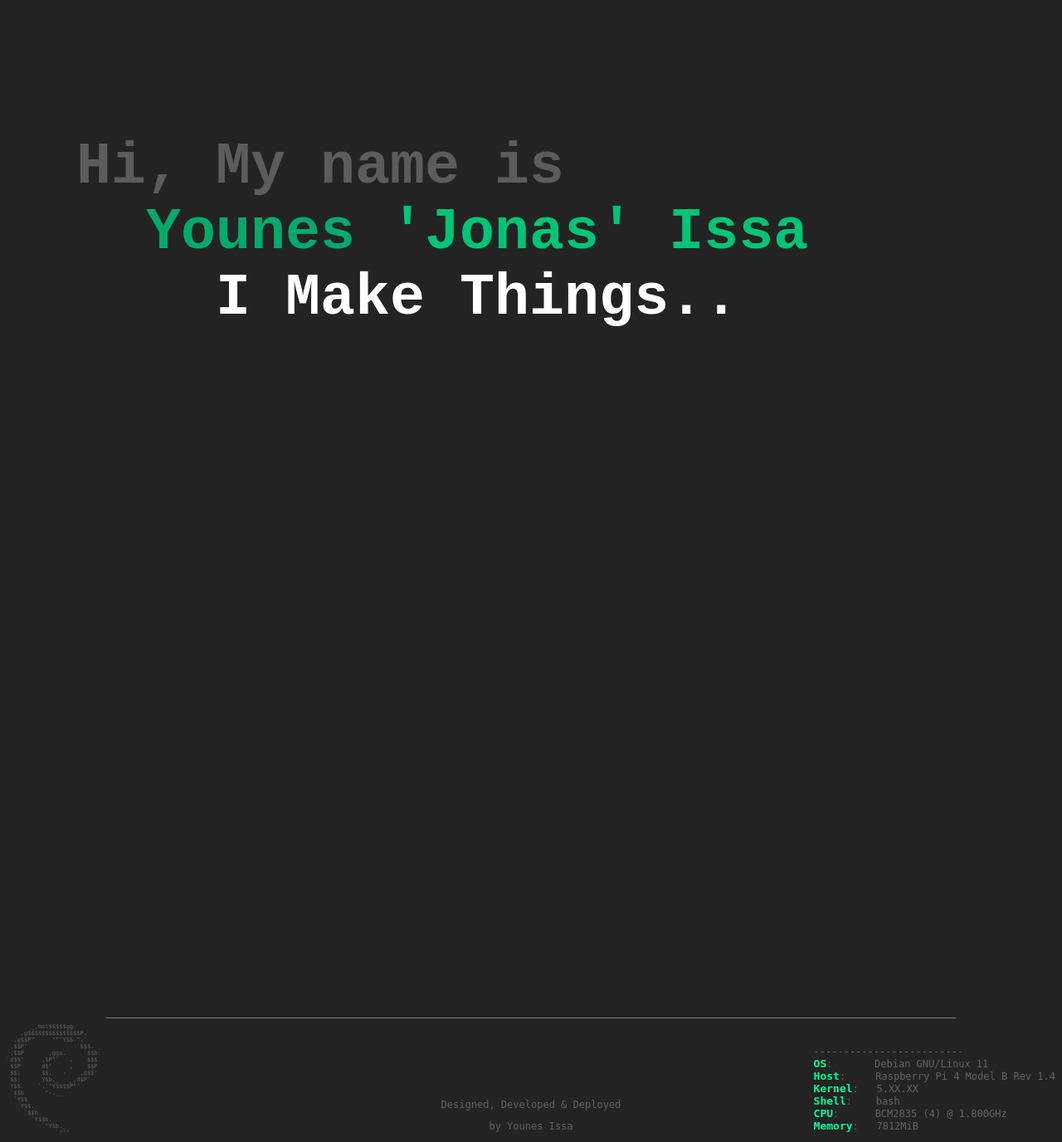
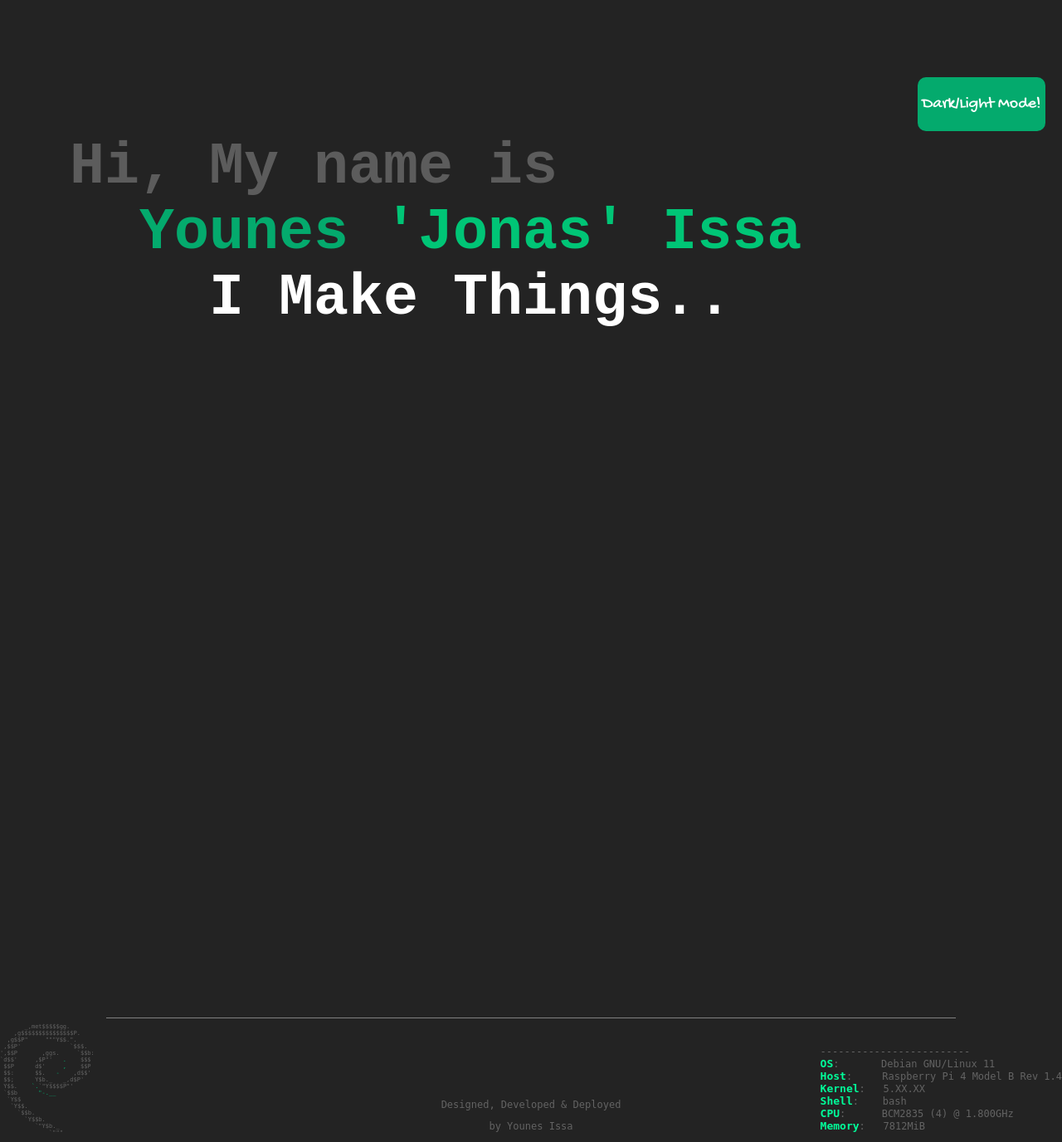
Before and after one commit to Jonas-Y-Issa/PortfolioWebsite-Django, a Django app: page / in a window 1280 px wide. Shown: the whole page at 83% size. Run offline with Django 4.2, Linux system fonts and the light colour scheme.

Commit message:
Fixed Dark/Light Mode Button

```diff
--- a/MyWebsite/myapp/static/css/General.css
+++ b/MyWebsite/myapp/static/css/General.css
@@ -1,12 +1,18 @@
 @font-face{
   font-family: Montserrat;
   src:url('../fonts/Montserrat.ttf');
+
+}
+@font-face{
+  font-family: GochiHand;
+  src:url('../fonts/GochiHand-Regular.ttf');
 
 }
 
 .body_ground {
   background-color: #232323;
   color: #ffffff;
+  margin: 0px;
 }
 
 .ansi2 { color: #04AA6D; }
@@ -14,19 +20,3 @@
 .center {
   text-align: center;
 }
-
-/*{ % load static %}*/
-
-.button4 {border-bottom-left-radius: 40px;}
-.button {
-  background-color: #04AA6D;
-  border: none;
-  color: white;
-  padding: 20px;
-  text-align: center;
-  text-decoration: none;
-  font-size: 16px;
-  margin: 4px 2px;
-  float: right;
-  top: auto;
-}
--- a/MyWebsite/myapp/static/css/Header.css
+++ b/MyWebsite/myapp/static/css/Header.css
@@ -1,12 +1,13 @@
 /* Header */
 header {
-  margin-left: 30px;
   margin-right: 30px;
   font-size: 50px;
   position: fixed;
   top: 0;
   transition: top 0.2s ease-in-out;
   width: 100%;
+  background-color: inherit;
+  opacity: 90%;
 }
 
 .nav-up {
@@ -16,10 +17,6 @@ header {
   display: flex;
   justify-content: space-between;
   align-items: center;
-
-}
-.nav_text{
-  margin-right: 50px;
 
 }
 .nav_text>li>a {
@@ -42,7 +39,8 @@ text-decoration: none;
 }
 div:has(> a#typethis)
 {
-  color:#444444
+  color:#444444;
+  padding-left:40px;
 }
 /*Nav Layout and Underscore*/
 ol {
@@ -71,3 +69,17 @@ li::marker{
   color: #00ff9a;
 
   }
+
+.button4 {border-radius: 10px;
+  margin-right: 20px;
+}
+.button {
+  background-color: #04AA6D;
+  color: inherit;
+  border: none;
+  padding: 1px;
+  margin-top: 80px;
+  text-align: center;
+  text-decoration: none;
+  float: right;
+}
--- a/MyWebsite/myapp/templates/Index.html
+++ b/MyWebsite/myapp/templates/Index.html
@@ -4,7 +4,7 @@
 <head>
   <meta charset="UTF-8">
   <title>Developer Jonas</title>
-<script src="https://code.jquery.com/jquery-3.6.0.min.js"></script>
+  <script src="https://code.jquery.com/jquery-3.6.0.min.js"></script>
 
   <link rel="stylesheet" type="text/css" href="../static/css/Main.css">
   <link rel="stylesheet" type="text/css" href="../static/css/Footer.css">
@@ -14,7 +14,10 @@
   <link rel="icon" type="image/x-icon" href="../static/images/Logo.svg">
 </head>
 
-<script type="text/javascript" src="../static/Typewriter.js"></script>
+<script type="text/javascript" src="../static/Typewriter.js">
+/*{ % load static %}*/
+
+</script>
 <script type="text/javascript" src="../static/headerscroll.js" defer></script>
 
 <body class="body_ground">
@@ -27,7 +30,6 @@
     <li><a href="#">Projects</a></li>
     <li><a href="#">Resume</a></li>
     <li><a href="#">Contact</a></li>
-<button class="button button4" onclick="myFunction();"></button>
 </ol>
 
     </div>
@@ -35,6 +37,12 @@
 </header>
 
   <main>
+
+
+<button class="button button4" onclick="myFunction();">
+  <pre style="font-size: 20px; font-family: GochiHand; float: right;">
+ Dark/Light Mode! </pre>
+</button>
 <pre class="aboutMe">
 
   <span>Hi, My name is</span>
```
Also changed, not shown: MyWebsite/myapp/static/fonts/GochiHand-Regular.ttf (added).
